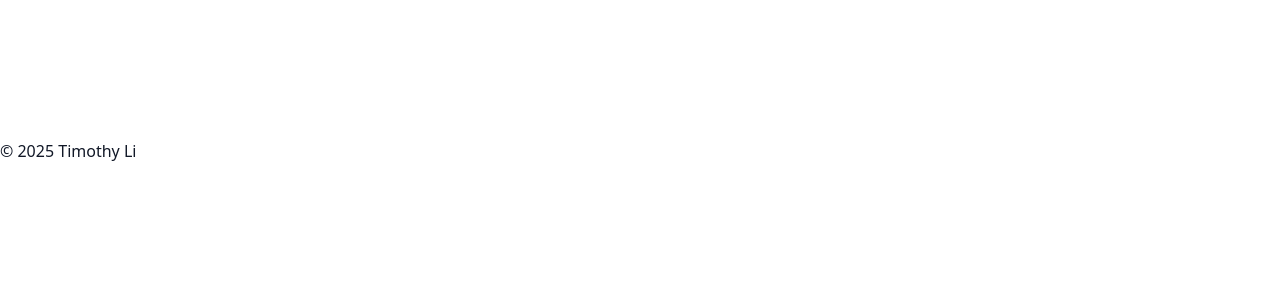
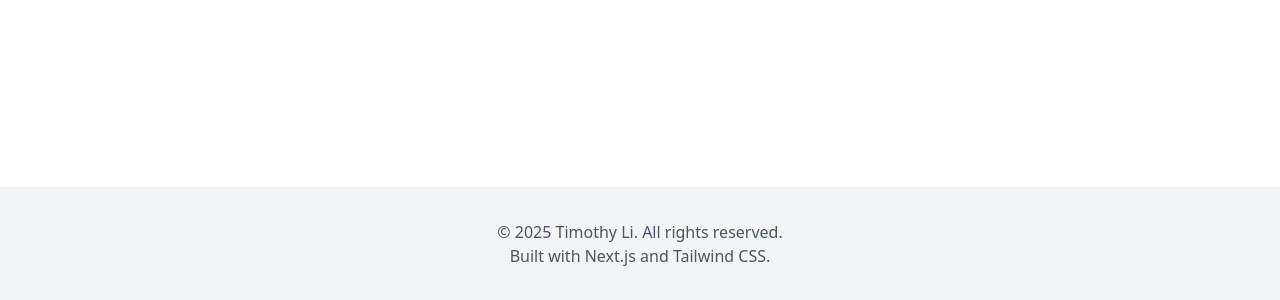
Before and after one commit to Timothy-Li/portfolio, a Next.js app: page / in a window 1280 px wide. Shown: the part 3861-4161 px from the top of the page. Before the commit the page ends 4024 px from the top, so only its background shows below. Built offline with nearby package versions, Linux system fonts and the light colour scheme.

Commit message:
feat: footer implemented

```diff
--- a/src/components/Footer.tsx
+++ b/src/components/Footer.tsx
@@ -1,7 +1,8 @@
 export default function Footer() {
   return (
-    <footer>
-      <p>© 2025 Timothy Li</p>
+    <footer className="w-full bg-gray-100 text-center text-gray-600 py-8 mt-12 border-t">
+      <p>&copy; {new Date().getFullYear()} Timothy Li. All rights reserved.</p>
+      <p>Built with Next.js and Tailwind CSS.</p>
     </footer>
   );
 }
--- a/src/components/Home.tsx
+++ b/src/components/Home.tsx
@@ -4,7 +4,7 @@ import { useEffect, useState } from "react";
 
 const phrases = [
   "Pharmacist",
-  "Proud Dad",
+  "Father",
   "Technical",
   "Creative",
   "Software Developer",
```
